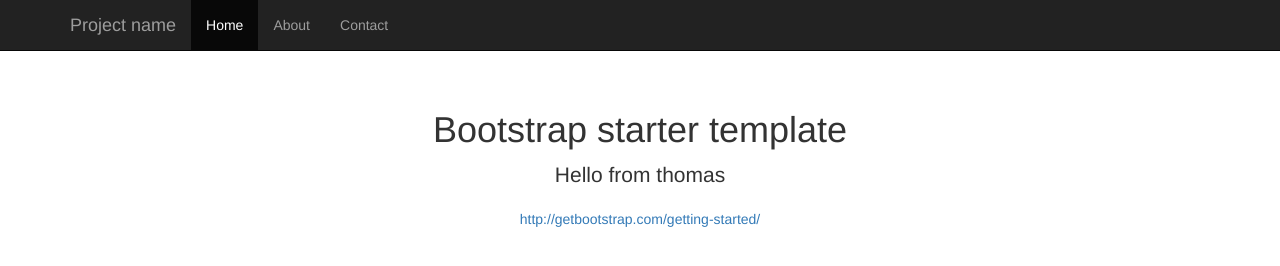
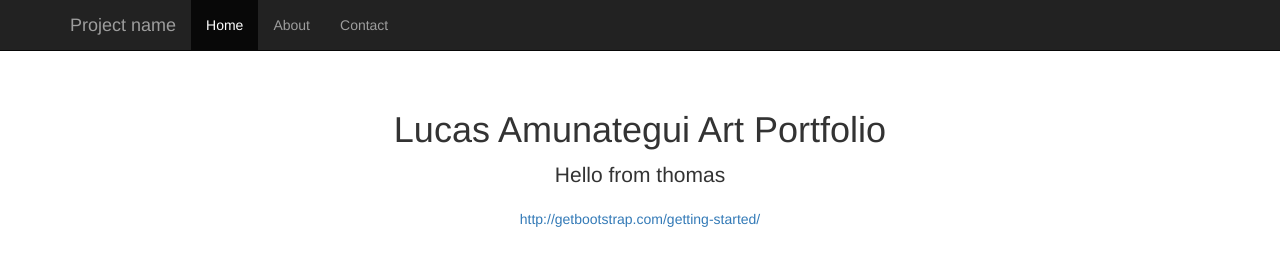
Before and after one commit to tlucas90/lucasamunategui.github.io, a plain HTML site: page index.html in a window 1280 px wide. Drawn offline with nearby package versions, Linux system fonts and the light colour scheme.

Commit message:
Update index.html

```diff
--- a/index.html
+++ b/index.html
@@ -64,7 +64,7 @@
 <div class="container">
     <div class="row">
         <div class="starter-template">
-            <h1>Bootstrap starter template</h1>
+            <h1>Lucas Amunategui Art Portfolio</h1>
 
             <p class="lead">Hello from thomas</p>
 
```
